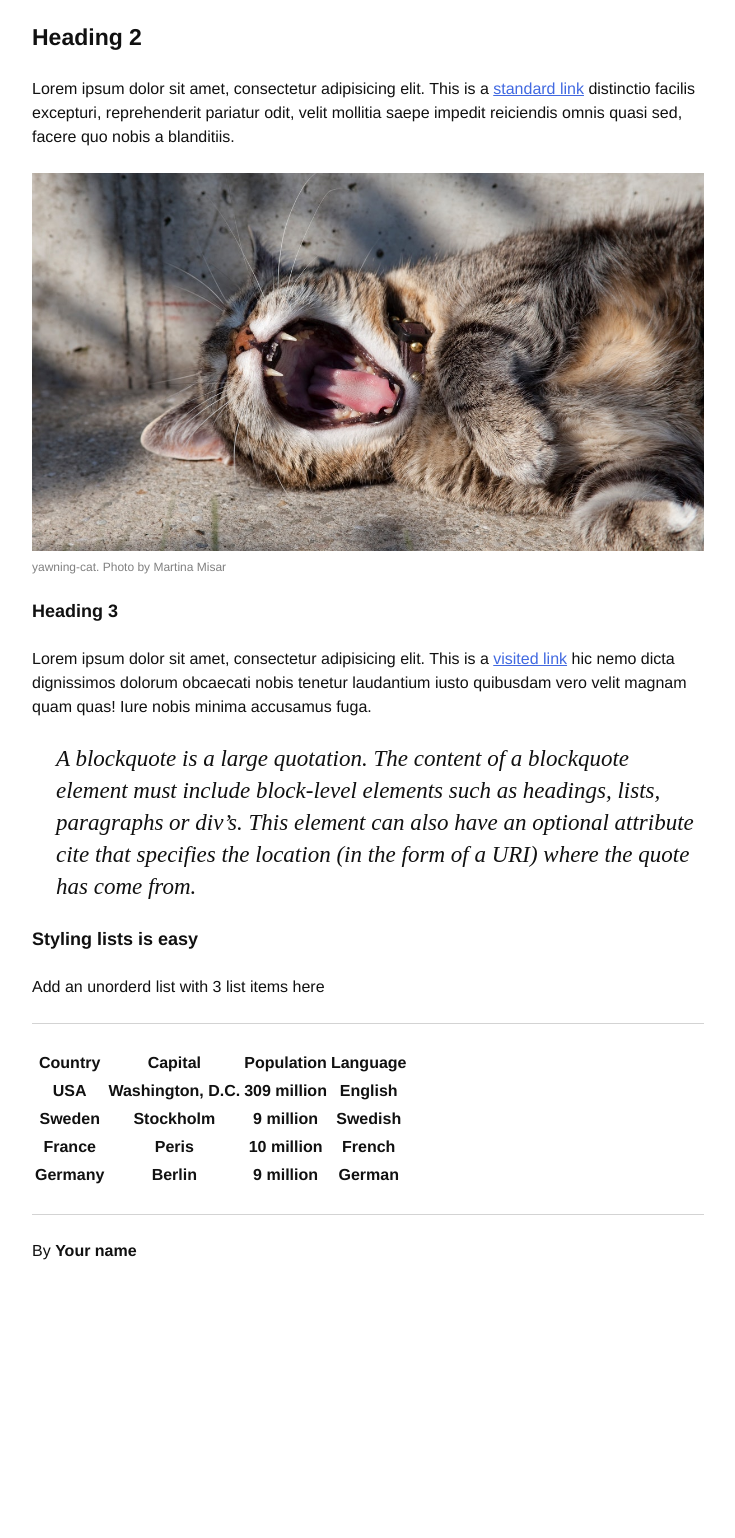
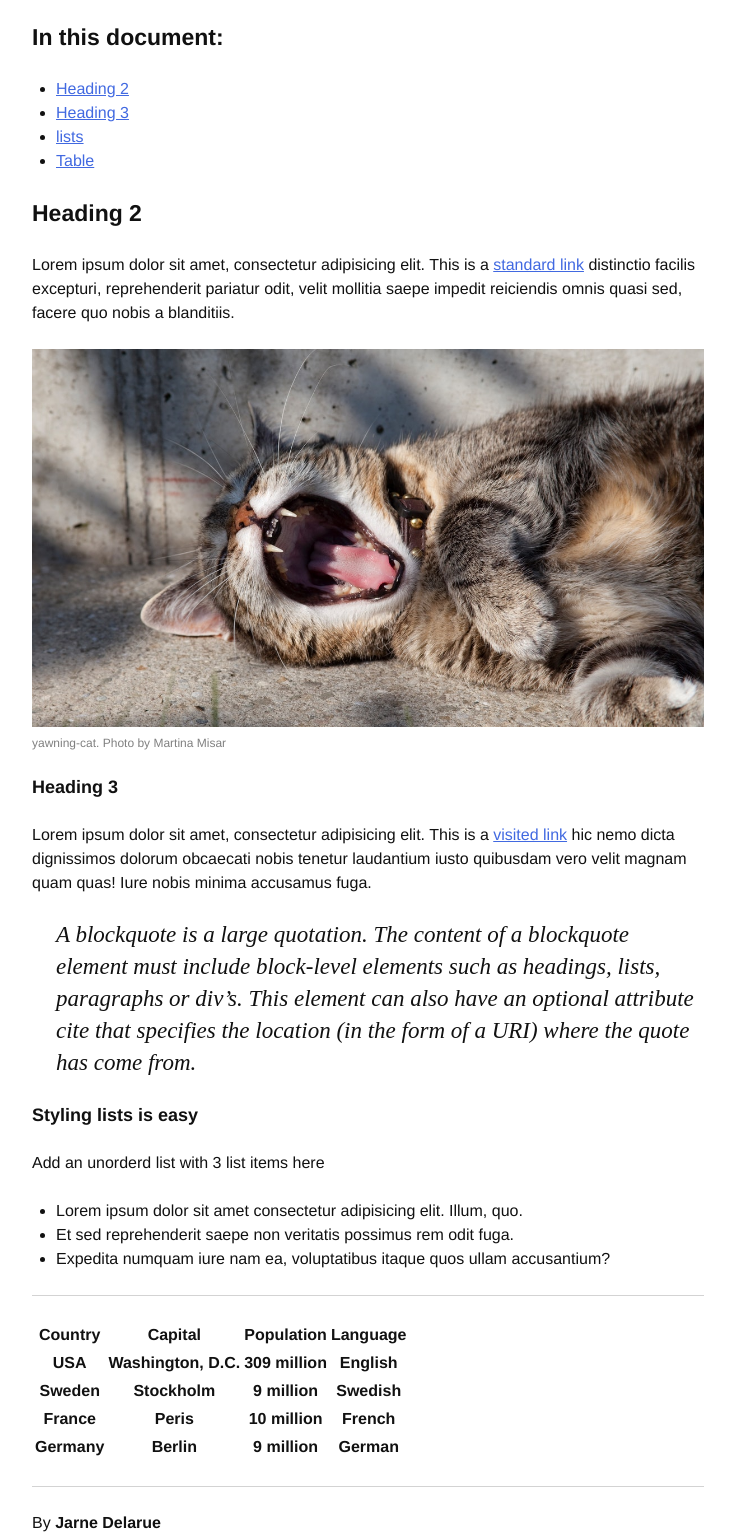
Before and after one commit to mct-ui/html5-boilerplate-JarneDel, a plain HTML site: page index.html in a window 1280 px wide. Shown: the part 305-1843 px from the top of the page, without its empty margins (272-1007 px from the left). Before the commit the page ends 1616 px from the top, so only its background shows below. Drawn offline with Linux system fonts and the light colour scheme.

Commit message:
Added Navigation

```diff
--- a/css/screen.css
+++ b/css/screen.css
@@ -4,6 +4,7 @@ html {
   font-family: "Helvetica Neue", Helvetica, sans-serif;
   color: #111;
   padding: 24px 24px 0 24px;
+  scroll-behavior: smooth;
 }
 
 ::selection {
--- a/index.html
+++ b/index.html
@@ -18,7 +18,16 @@
             <h1>Hello world! This is my HTML5 boilerplate.</h1>
             <p>A Boilerplate helps you build fast, robust, and adaptable web apps or sites. Kick-start your project with the combined knowledge and effort of 100s of developers, all in one little package.</p>
         </header>
-        <h2>
+        <h2>In this document:</h2>
+        <nav>
+            <ul>
+                <li><a href="#heading2">Heading 2</a></li>
+                <li><a href="#heading3">Heading 3</a></li>
+                <li><a href="#lists">lists</a></li>
+                <li><a href="#tables">Table</a></li>
+            </ul>
+        </nav>
+        <h2 id="heading2">
             Heading 2
         </h2>
         <p>
@@ -28,7 +37,7 @@
             <img src="img/yawning-cat.jpeg" alt="yawning-cat">
             <figcaption>yawning-cat. Photo by Martina Misar</figcaption>
         </figure>
-        <h3>
+        <h3 id="heading3">
             Heading 3
         </h3>
         <p>
@@ -45,7 +54,12 @@
         <p>
             Add an unorderd list with 3 list items here
         </p>
-        <table>
+        <ul id="lists">
+            <li>Lorem ipsum dolor sit amet consectetur adipisicing elit. Illum, quo.</li>
+            <li>Et sed reprehenderit saepe non veritatis possimus rem odit fuga.</li>
+            <li>Expedita numquam iure nam ea, voluptatibus itaque quos ullam accusantium?</li>
+        </ul>
+        <table id="tables">
             <hr>
                 <th>Country</th>
                 <th>Capital</th>
@@ -80,7 +94,7 @@
         </table>
         <hr>
         <footer>
-            <p>By <strong>Your name</strong></p>
+            <p>By <strong>Jarne Delarue</strong></p>
         </footer>
     </body>
 </html>
```
